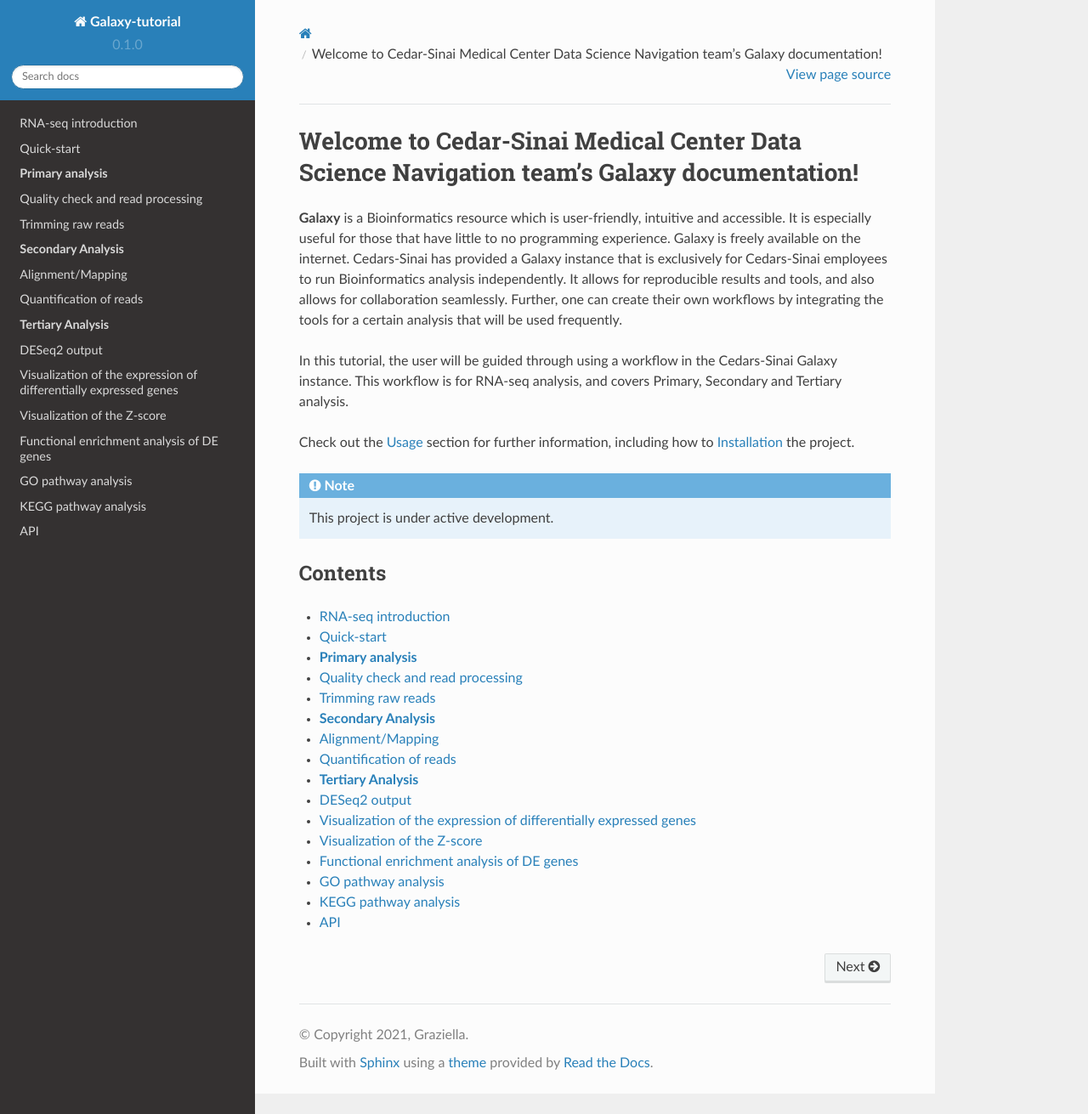
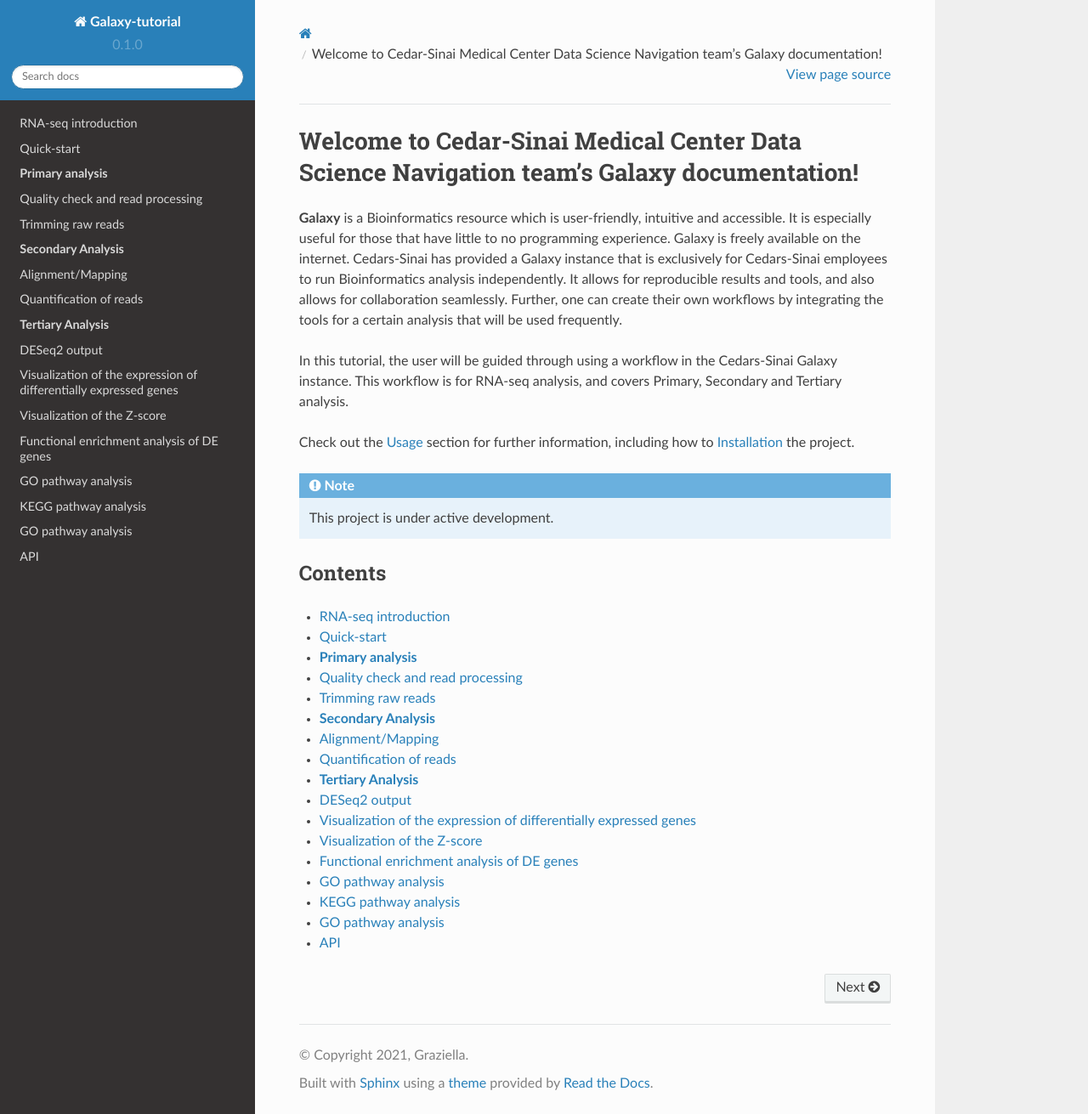
Before and after one commit to CedarsDSN/Galaxy_tutorial, a Sphinx documentation site: the page built from docs/source/index.rst, in a window 1280 px wide and 1311 px high. Shown: the whole window at 85% size. Built offline with Sphinx 7.4.7 and the Read the Docs theme 2.0.0, drawn with Linux system fonts in a browser that asks for light colours; pages that are not in the unit, such as notebooks, are missing from menus.

Commit message:
Update index.rst

```diff
--- a/docs/source/index.rst
+++ b/docs/source/index.rst
@@ -31,5 +31,6 @@
    Annotation of DE genes
    Visualization of DE genes
    Functional enrichment analysis of DE genes
+   GO pathway analysis
    Conclusion
    api
```
